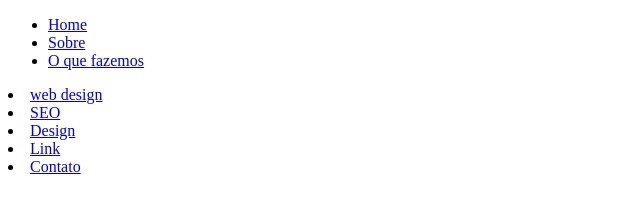
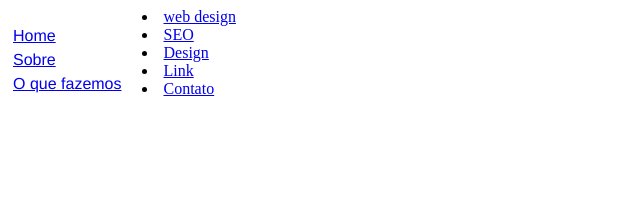
Before and after one commit to nicolassilveriojr/menus, a plain HTML site: page submenu.html in a window 1280 px wide. Shown: the whole page, without its empty margins (0-640 px from the left). Drawn offline with Linux system fonts and the light colour scheme.

Commit message:
ADFVDSFV

```diff
--- a/submenu.html
+++ b/submenu.html
@@ -5,6 +5,17 @@
     <meta charset="UTF-8">
     <meta name="viewport" content="width=device-width, initial-scale=1.0">
     <title> submenu </title>
+    <style>
+        .menu{
+            list-style:none;
+            float : left;
+            padding: 0px 20px 0px 5px;
+            line-height: 1.5;
+            font-family : helvetica;
+            display : inline;
+
+        }
+    </style>
 </head>
 
 <body>
```
